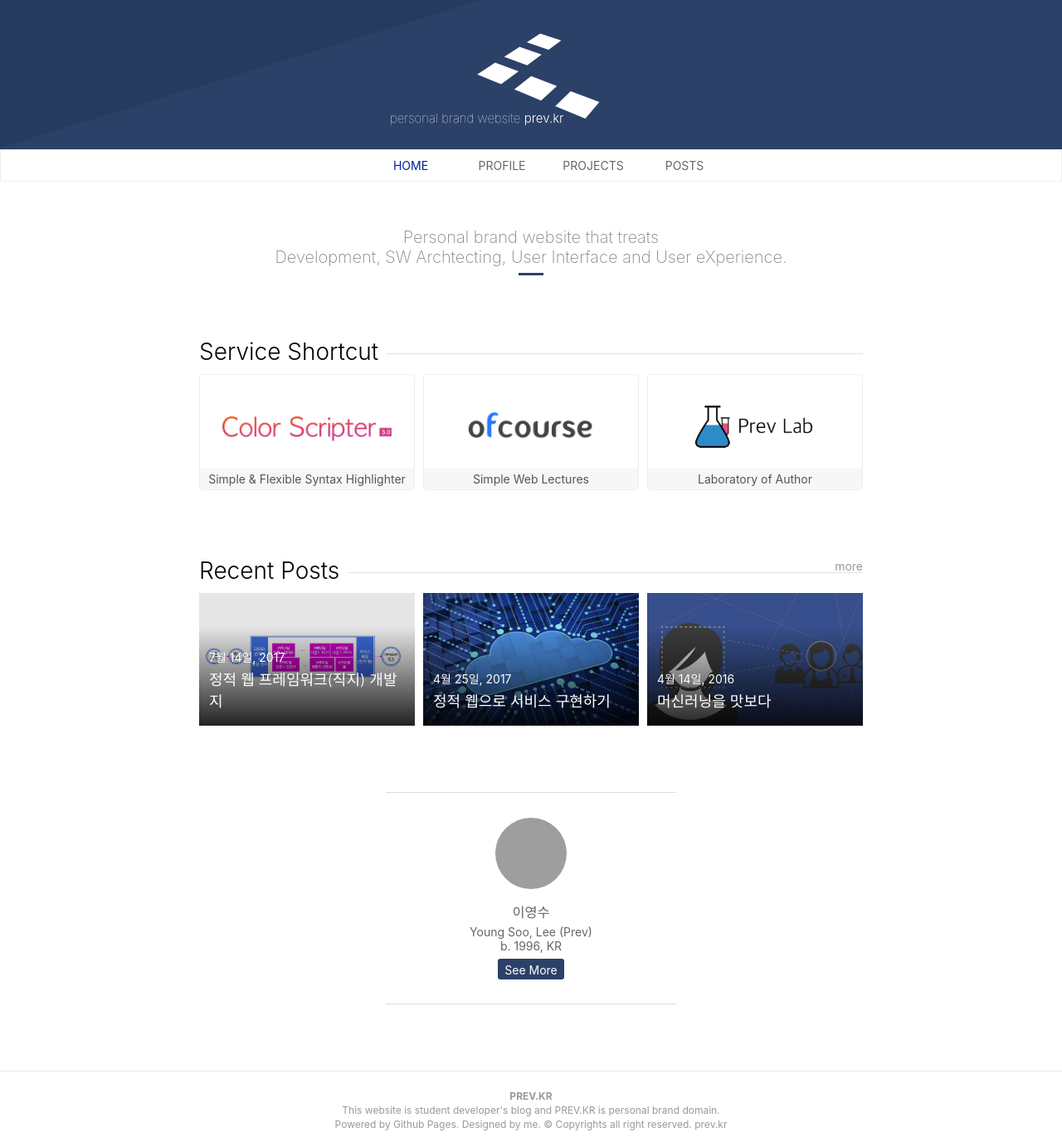
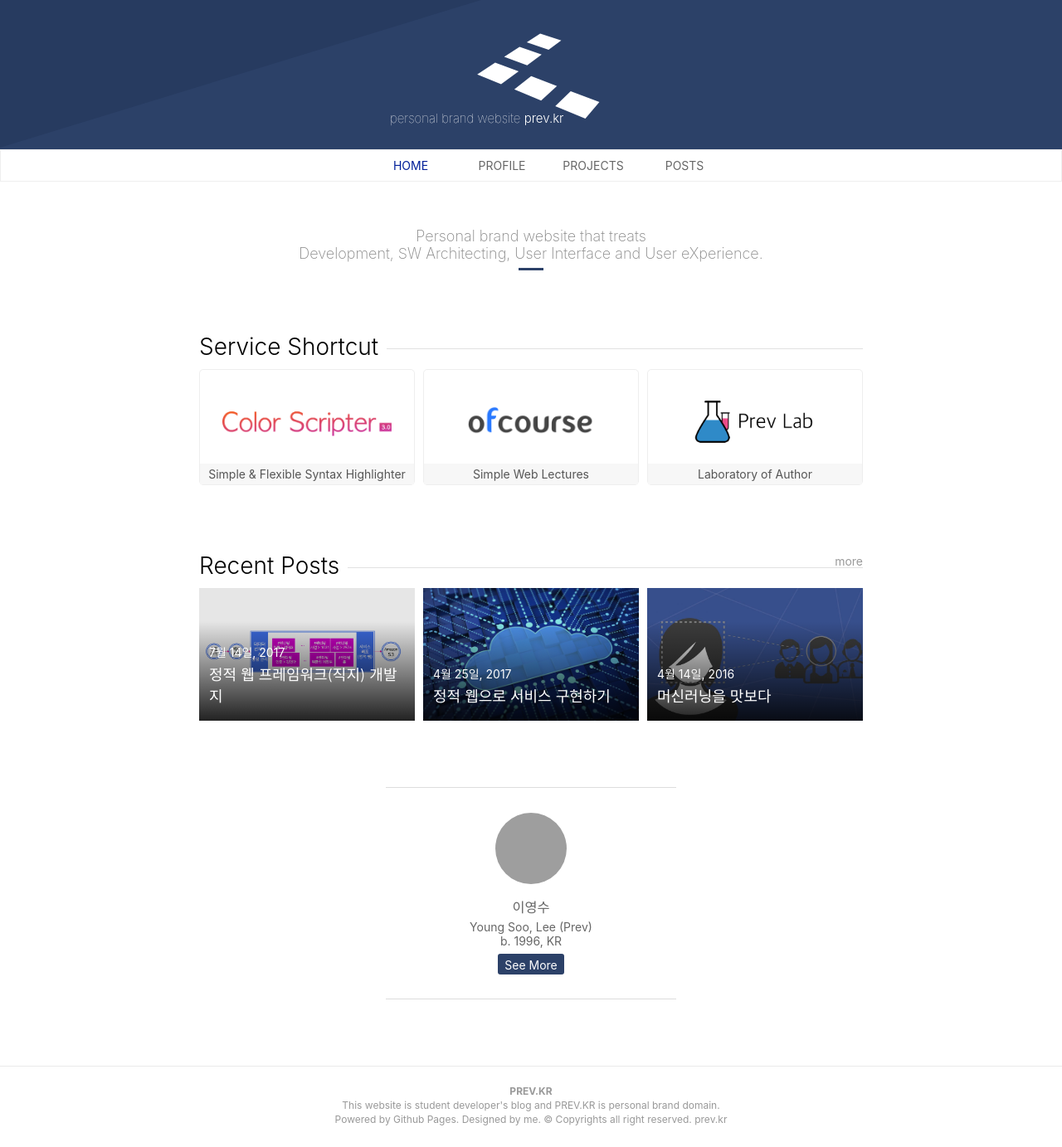
Before and after one commit to Prev/prev.github.io, a Jekyll site: the page built from index.html, in a window 1280 px wide. Shown: the whole page at 83% size. Built offline with Jekyll 4.4.1, drawn with Linux system fonts in a browser that asks for light colours; grey boxes are pictures that could not be loaded.

Commit message:
Fix typo, etc

```diff
--- a/assets/css/home.css
+++ b/assets/css/home.css
@@ -4,7 +4,7 @@ h3.description{
 	position: relative;
 	margin: 55px 0 85px;
 	text-align: center;
-	font-size: 20px;
+	font-size: 18px;
 	font-weight: 200;
 	color: #868686;
 }
--- a/index.html
+++ b/index.html
@@ -5,7 +5,7 @@ type: home
 
 <h3 class="description">
 	Personal brand website that treats<br>
-	Development, SW Archtecting, User Interface and User eXperience.
+	Development, SW Architecting, User Interface and User eXperience.
 </h3>
 
 <section class="service-shortcut">
--- a/projects.html
+++ b/projects.html
@@ -2,6 +2,10 @@
 layout: default
 type: projects
 title: Projects
+redirect_from:
+  - /projects/ofcourse/
+  - /projects/memento/
+  - /projects/color-scripter/
 ---
 
 <section class="projects">
```
